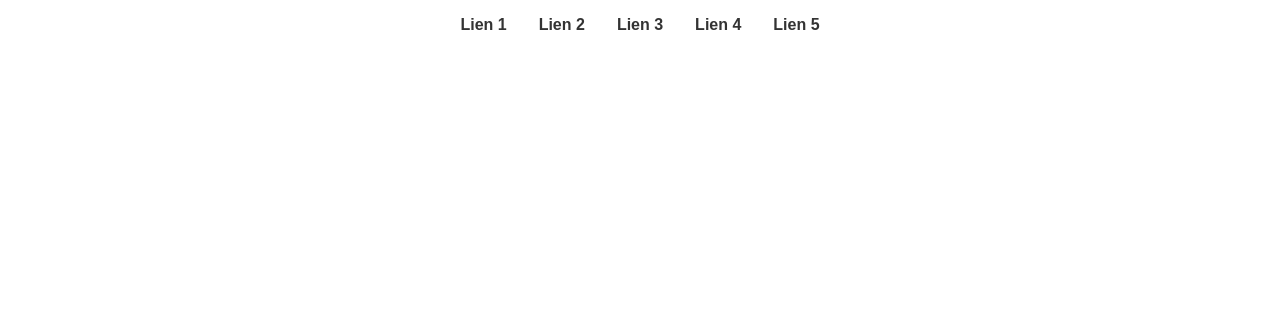
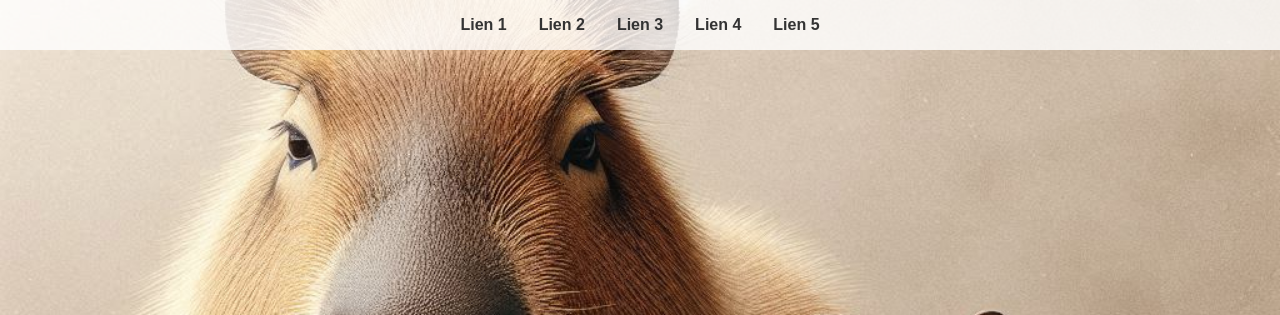
Before and after one commit to dev-math04/website, a plain HTML site: page index.html in a window 1280 px wide. Shown: the top 315 px of the page. Drawn offline with Linux system fonts and the light colour scheme.

Commit message:
Update styles.css

```diff
--- a/styles.css
+++ b/styles.css
@@ -5,7 +5,7 @@ body {
     display: flex;
     flex-direction: column;
     height: 100vh;
-    background: url('background.jpg') no-repeat center center fixed;
+    background: url('Background.jpeg.jpeg') no-repeat center center fixed;
     background-size: cover;
 }
 
```
